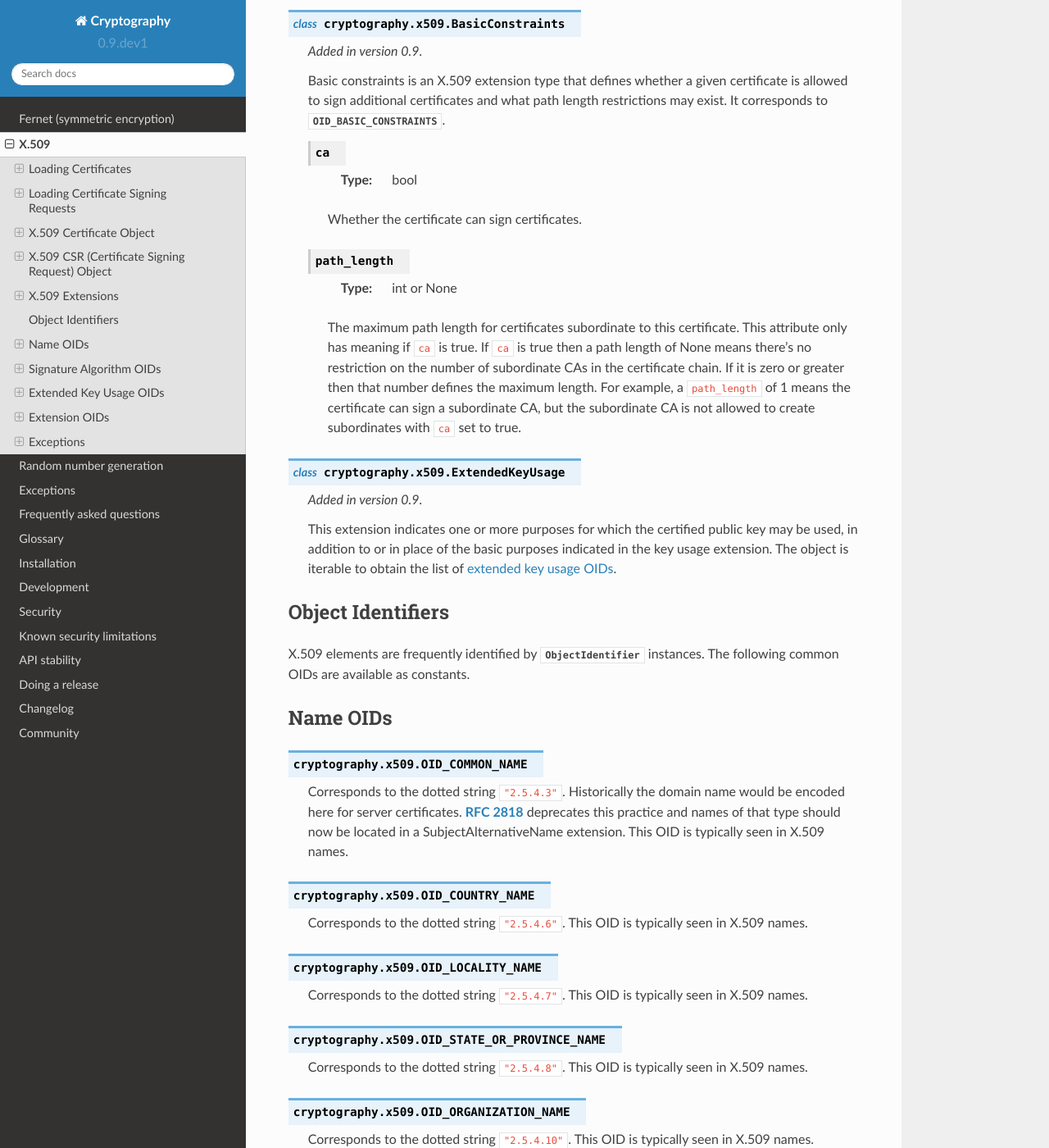
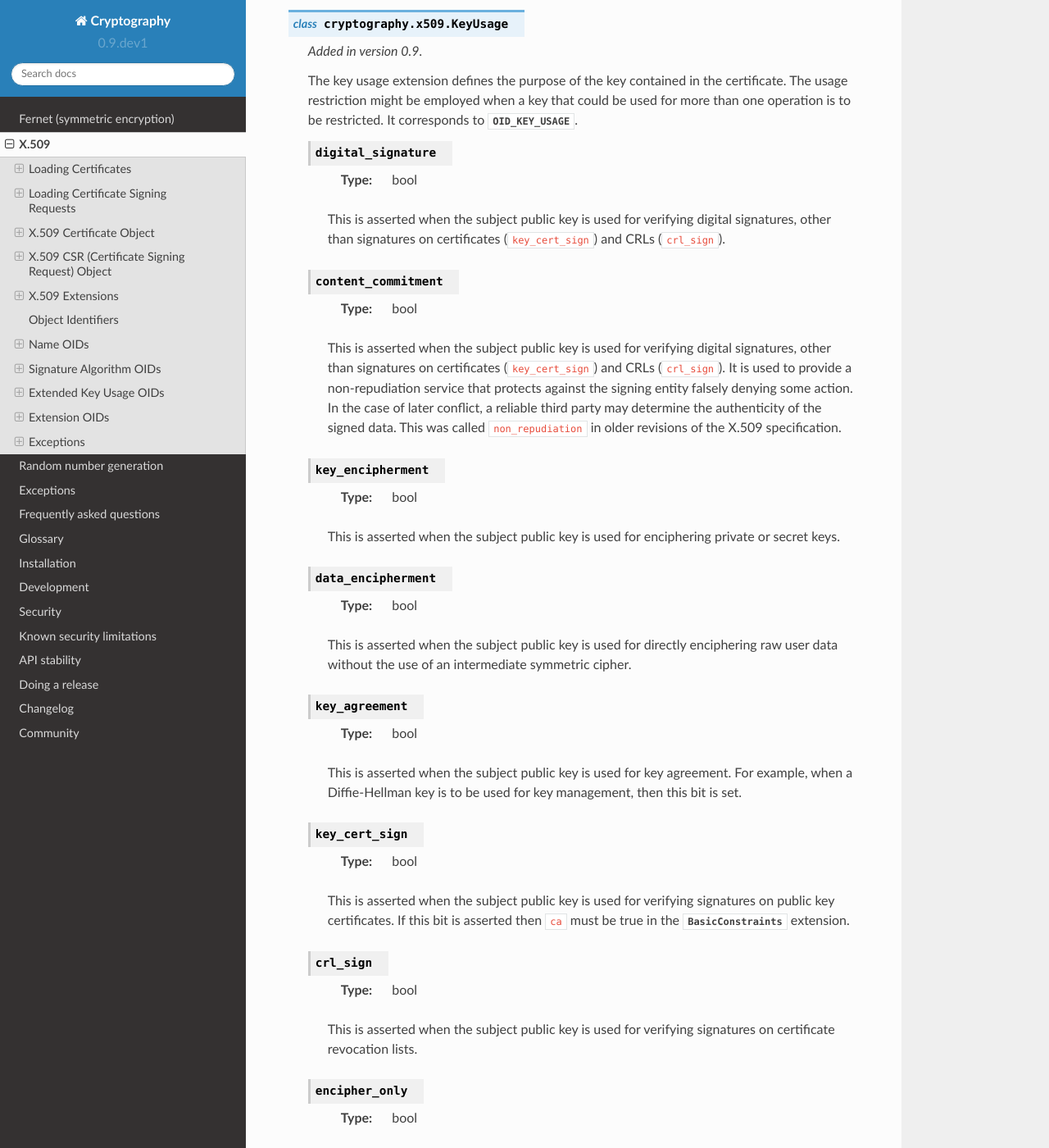
Before and after one commit to WebKing0121/cryptography, a Sphinx documentation site: the page built from docs/x509.rst, in a window 1280 px wide and 1400 px high, scrolled down 7170 px. Shown: the whole window at 82% size. Built offline with Sphinx 7.4.7 and the Read the Docs theme 2.0.0, drawn with Linux system fonts in a browser that asks for light colours; pages that are not in the unit, such as notebooks, are missing from menus; some of the changed text lies outside the part shown.

Commit message:
add keyusage extension

```diff
--- a/docs/x509.rst
+++ b/docs/x509.rst
@@ -447,6 +447,99 @@ X.509 Extensions
 
         Returns an instance of the extension type corresponding to the OID.
 
+.. class:: KeyUsage
+
+    .. versionadded:: 0.9
+
+    The key usage extension defines the purpose of the key contained in the
+    certificate.  The usage restriction might be employed when a key that could
+    be used for more than one operation is to be restricted. It corresponds to
+    :data:`OID_KEY_USAGE`.
+
+    .. attribute:: digital_signature
+
+        :type: bool
+
+        This is asserted when the subject public key is used for verifying
+        digital signatures, other than signatures on certificates
+        (``key_cert_sign``) and CRLs (``crl_sign``).
+
+    .. attribute:: content_commitment
+
+        :type: bool
+
+        This is asserted when the subject public key is used for verifying
+        digital signatures, other than signatures on certificates
+        (``key_cert_sign``) and CRLs (``crl_sign``). It is used to provide a
+        non-repudiation service that protects against the signing entity
+        falsely denying some action. In the case of later conflict, a
+        reliable third party may determine the authenticity of the signed
+        data. This was called ``non_repudiation`` in older revisions of the
+        X.509 specification.
+
+    .. attribute:: key_encipherment
+
+        :type: bool
+
+        This is asserted when the subject public key is used for enciphering
+        private or secret keys.
+
+    .. attribute:: data_encipherment
+
+        :type: bool
+
+        This is asserted when the subject public key is used for directly
+        enciphering raw user data without the use of an intermediate symmetric
+        cipher.
+
+    .. attribute:: key_agreement
+
+        :type: bool
+
+        This is asserted when the subject public key is used for key agreement.
+        For example, when a Diffie-Hellman key is to be used for key
+        management, then this bit is set.
+
+    .. attribute:: key_cert_sign
+
+        :type: bool
+
+        This is asserted when the subject public key is used for verifying
+        signatures on public key certificates. If this bit is asserted then
+        ``ca`` must be true in the :class:`BasicConstraints` extension.
+
+    .. attribute:: crl_sign
+
+        :type: bool
+
+        This is asserted when the subject public key is used for verifying
+        signatures on certificate revocation lists.
+
+    .. attribute:: encipher_only
+
+        :type: bool
+
+        The meaning of this bit is undefined in the absence of the
+        ``key_agreement`` bit.  When this bit is asserted and the
+        ``key_agreement`` bit is also set, the subject public key may be
+        used only for enciphering data while performing key agreement.
+
+        :raises ValueError: This is raised if accessed when ``key_agreement``
+            is false.
+
+    .. attribute:: decipher_only
+
+        :type: bool
+
+        The meaning of this bit is undefined in the absence of the
+        ``key_agreement`` bit.  When this bit is asserted and the
+        ``key_agreement`` bit is also set, the subject public key may be
+        used only for deciphering data while performing key agreement.
+
+        :raises ValueError: This is raised if accessed when ``key_agreement``
+            is false.
+
+
 .. class:: BasicConstraints
 
     .. versionadded:: 0.9
@@ -687,6 +780,11 @@ Extension OIDs
     Corresponds to the dotted string ``"2.5.29.19"``. The identifier for the
     :class:`BasicConstraints` extension type.
 
+.. data:: OID_KEY_USAGE
+
+    Corresponds to the dotted string ``"2.5.29.15"``. The identifier for the
+    :class:`KeyUsage` extension type.
+
 
 Exceptions
 ~~~~~~~~~~
```
Also changed, not shown: 2 other files.
